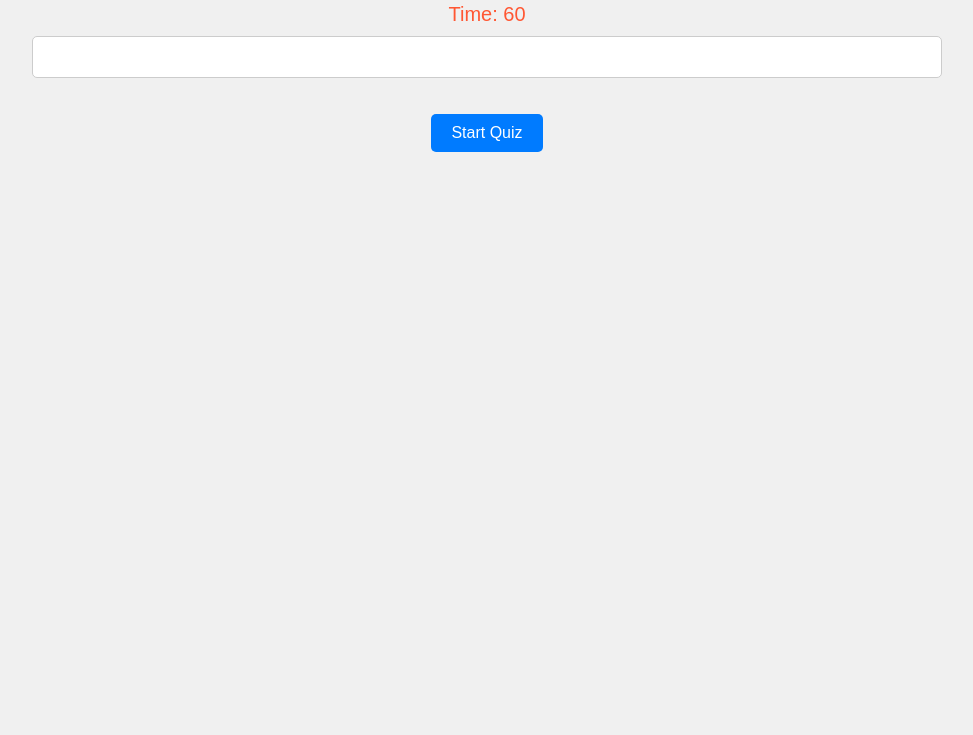
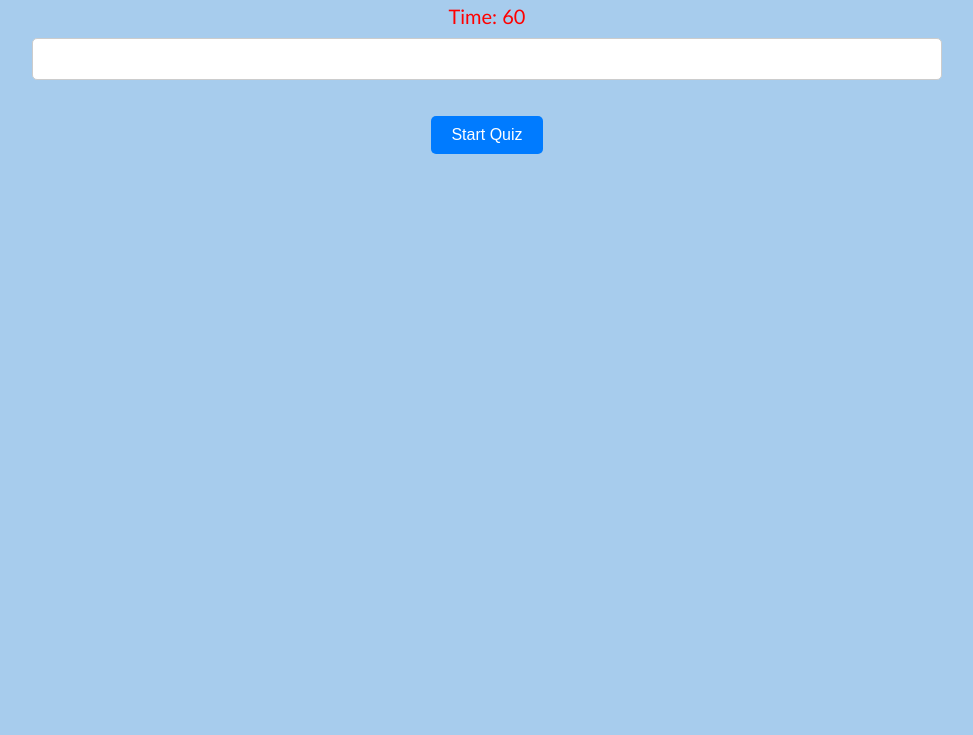
Before and after one commit to PhenolLully/code-quiz, a plain HTML site: page index.html in a window 1280 px wide. Shown: the part 65-800 px from the top of the page, without its empty margins (153-1126 px from the left). Drawn offline with Linux system fonts and the light colour scheme.

Commit message:
Added js code to display game is over,  and refactored Css a little bit

```diff
--- a/assets/css/styles.css
+++ b/assets/css/styles.css
@@ -1,12 +1,12 @@
-/* Reset some default styles */
+
 body, h1, p {
     margin: 0;
     padding: 0;
   }
 
   body {
-    font-family: Arial, sans-serif;
-    background-color: #f0f0f0;
+    font-family: 'Trebuchet MS', 'Lucida Sans Unicode', 'Lucida Grande', 'Lucida Sans', Arial, sans-serif;
+    background-color: #A7CCED;
     text-align: center;
     padding: 20px;
   }
@@ -19,7 +19,7 @@ body, h1, p {
 
   #timer {
     font-size: 20px;
-    color: #ff5733; /* Red color for the timer */
+    color: red;
     margin-bottom: 10px;
   }
 
@@ -101,5 +101,5 @@ body, h1, p {
   }
 
   #submit-score:hover {
-    background-color: #0056b3;
+    background-color: #0C335D;
   }
```
Also changed, not shown: assets/js/script.js (+5 -4 lines).
